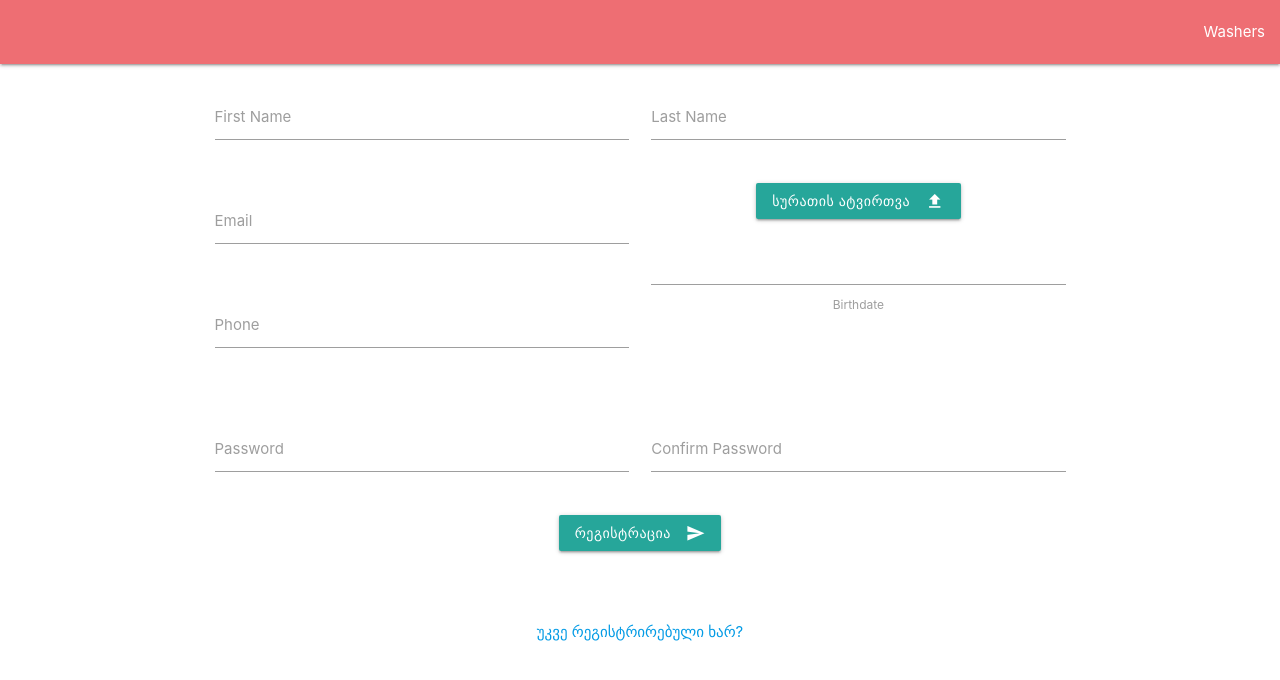
After one commit to tsotnesharvadze/Graey-Education, a Django app: page /registration/ in a window 1280 px wide. The commit adds this page. Shown: the top 680 px of the page. Run offline with Django 3.2, Linux system fonts and the light colour scheme.

Commit message:
Create User Registration

```diff
--- a/back-end/GraeyCarWash/GraeyCarWash/urls.py
+++ b/back-end/GraeyCarWash/GraeyCarWash/urls.py
@@ -20,7 +20,8 @@ from django.urls import path, include
 
 urlpatterns = [
     path('admin/', admin.site.urls, name='admin'),
-    path('', include('wash.urls', namespace='wash'))
+    path('washers/', include('wash.urls', namespace='wash')),
+    path('', include('user.urls', namespace='user'))
 ]
 
 if settings.DEBUG:
--- a/back-end/GraeyCarWash/templates/base.html
+++ b/back-end/GraeyCarWash/templates/base.html
@@ -21,6 +21,8 @@
 {% endblock %}
 
 <script src="{% static 'js/header-responsive.js' %}"></script>
+{% block style %}
+{% endblock %}
 </body>
 
 </html>
--- /dev/null
+++ b/back-end/GraeyCarWash/templates/user/registration.html
@@ -0,0 +1,117 @@
+{% extends 'base.html' %}
+
+
+
+{% block content %}
+<div class="container pt-30">
+    <div class="section">
+        <div class="row">
+            <div class="col s12">
+                <form class="col s12" action="{% url 'user:user_registration' %}" method="POST" enctype="multipart/form-data" autocomplete="off" novalidate>
+                    {% csrf_token %}
+                    <div class="row">
+                        <div class="input-field col m6 s12">
+                            {{ form.first_name}}
+                            <label for="id_first_name">First Name</label>
+                            {% for error in form.errors.first_name %}
+                                <p class="error">{{ error }}</p>
+                            {% endfor %}
+                        </div>
+                        <div class="input-field col m6 s12">
+                            {{ form.last_name}}
+                            <label for="id_last_name">Last Name</label>
+                            {% for error in form.errors.last_name %}
+                                <p class="error">{{ error }}</p>
+                            {% endfor %}
+                        </div>
+                    </div>
+                    <div class="row">
+                        <div class="col m6 s12">
+                            <div class="row">
+                                <div class="input-field col s12">
+                                    {{ form.email }}
+                                    <label for="id_email">Email</label>
+                                    {% for error in form.errors.email %}
+                                        <p class="error">{{ error }}</p>
+                                    {% endfor %}
+                                </div>
+                            </div>
+                            <div class="row">
+                                <div class="input-field col s12">
+                                    {{ form.phone_number }}
+                                    <label for="id_phone_number">Phone</label>
+                                    {% for error in form.errors.phone_number %}
+                                        <p class="error">{{ error }}</p>
+                                    {% endfor %}
+                                </div>
+                            </div>
+                        </div>
+                        <div class="col m6 s12">
+                            <div class="row">
+                                <div class="col s12 center">
+                                    {{ form.image }}
+                                    <label for="{{ form.image.id_for_label }}" class="btn waves-effect waves-light">
+                                        სურათის ატვირთვა
+                                        <i class="material-icons right">upload</i>
+                                    </label>
+                                    {% for error in form.errors.image %}
+                                        <p class="error">{{ error }}</p>
+                                    {% endfor %}
+                                </div>
+                            </div>
+                            <div class="row">
+                                <div class="col s12 center">
+                                    {{ form.birthdate }}
+                                    <label for="{{ form.birthdate.id_for_label }}">Birthdate</label>
+                                    {% for error in form.errors.birthdate %}
+                                        <p class="error">{{ error }}</p>
+                                    {% endfor %}
+                                </div>
+                            </div>
+                        </div>
+                    </div>
+                    <div class="row">
+                        <div class="input-field col m6 s12">
+                            {{ form.password1 }}
+                            <label for="{{ form.password1.id_for_label }}">Password</label>
+                            {% for error in form.errors.password1 %}
+                                <p class="error">{{ error }}</p>
+                            {% endfor %}
+                        </div>
+                        <div class="input-field col m6 s12">
+                            {{ form.password2 }}
+                            <label for="{{ form.password2.id_for_label }}">Confirm Password</label>
+                            {% for error in form.errors.password2 %}
+                                <p class="error">{{ error }}</p>
+                            {% endfor %}
+                        </div>
+                    </div>
+                    <div class="row">
+                        <div class="col s12 center">
+                            <button class="btn waves-effect waves-light" type="submit" name="action">
+                                რეგისტრაცია
+                                <i class="material-icons right">send</i>
+                            </button>
+                        </div>
+                    </div>
+                </form>
+            </div>
+        </div>
+    </div>
+    <div class="section">
+        <div class="row">
+            <div class="col s12 center">
+                <a href="{% url 'user:user_login' %}">უკვე რეგისტრირებული ხარ?</a>
+            </div>
+        </div>
+    </div>
+</div>
+{% endblock %}
+
+{% block style %}
+    <style>
+        #id_image{
+            display: none;
+        }
+    </style>
+{% endblock %}
--- /dev/null
+++ b/back-end/GraeyCarWash/user/forms.py
@@ -0,0 +1,70 @@
+from django import forms
+from django.contrib.auth import password_validation
+from django.core.exceptions import ValidationError
+from django.core.validators import RegexValidator
+from django.utils.translation import gettext_lazy as _
+from user.models import User
+
+
+class CustomUserCreationForm(forms.ModelForm):
+    error_messages = {
+        'password_mismatch': _('The two password fields didn’t match.'),
+    }
+    password1 = forms.CharField(
+        label=_("Password"),
+        strip=False,
+        widget=forms.PasswordInput(attrs={'autocomplete': 'new-password'}),
+        help_text=password_validation.password_validators_help_text_html(),
+    )
+    password2 = forms.CharField(
+        label=_("Password confirmation"),
+        widget=forms.PasswordInput(attrs={'autocomplete': 'new-password'}),
+        strip=False,
+        help_text=_("Enter the same password as before, for verification."),
+    )
+    first_name = forms.CharField(required=True)
+    last_name = forms.CharField(required=True)
+    birthdate = forms.DateField(widget=forms.TextInput(attrs={
+        'class': 'datepicker'
+    }))
+
+    class Meta:
+        model = User
+        fields = (
+            'first_name',
+            'last_name',
+            'email',
+            'birthdate',
+            'image',
+            'phone_number',
+            'password1',
+            'password2'
+        )
+
+    def clean_password2(self):
+        password1 = self.cleaned_data.get("password1")
+        password2 = self.cleaned_data.get("password2")
+        if password1 and password2 and password1 != password2:
+            raise ValidationError(
+                self.error_messages['password_mismatch'],
+                code='password_mismatch',
+            )
+        return password2
+
+    def _post_clean(self):
+        super()._post_clean()
+        # Validate the password after self.instance is updated with form data
+        # by super().
+        password = self.cleaned_data.get('password2')
+        if password:
+            try:
+                password_validation.validate_password(password, self.instance)
+            except ValidationError as error:
+                self.add_error('password2', error)
+
+    def save(self, commit=True):
+        user = super().save(commit=False)
+        user.set_password(self.cleaned_data["password1"])
+        if commit:
+            user.save()
+        return user
--- a/back-end/GraeyCarWash/user/models.py
+++ b/back-end/GraeyCarWash/user/models.py
@@ -1,3 +1,5 @@
+from decimal import Decimal
+
 from django.contrib.auth.base_user import BaseUserManager
 from django.contrib.auth.models import AbstractUser
 from django.core.validators import validate_email
@@ -49,10 +51,11 @@ class User(AbstractUser):
     image = models.ImageField(verbose_name=_("Image"), upload_to='profiles')
     salary = models.DecimalField(
         max_digits=8, decimal_places=2,
-        verbose_name=_('Salary'), help_text='in Lari / % (if being washer )'  # @TODO: Optimize
+        verbose_name=_('Salary'), help_text='in Lari / % (if being washer )',
+        default=Decimal(0)  # @TODO: Optimize
     )
     phone_number = models.CharField(max_length=50, verbose_name=_('Phone Number'))
-    hire_date = models.DateField()
+    hire_date = models.DateField(auto_now_add=True, verbose_name=_("Hire Date"))
 
     class Status(IntegerChoices):
         customer = 1, _("Customer")
--- a/back-end/GraeyCarWash/user/urls.py
+++ b/back-end/GraeyCarWash/user/urls.py
@@ -1 +1,10 @@
-# from django.contrib.auth.views import
+from django.urls import path
+
+from user.views import user_registration, user_login
+
+app_name = 'user'
+
+urlpatterns = [
+    path('', user_login, name='user_login'),
+    path('registration/', user_registration, name='user_registration'),
+]
--- a/back-end/GraeyCarWash/user/views.py
+++ b/back-end/GraeyCarWash/user/views.py
@@ -1,3 +1,30 @@
-from django.shortcuts import render
+from django.shortcuts import render, redirect
 
-# Create your views here.
+from user.forms import CustomUserCreationForm
+from user.models import User
+
+
+def user_login(request):
+    return render(
+        request,
+        'user/login.html'
+    )
+
+
+def user_registration(request):
+    user_create_form = CustomUserCreationForm()
+    if request.method == 'POST':
+        user_create_form = CustomUserCreationForm(request.POST, files=request.FILES)
+        if user_create_form.is_valid():
+            customer: User = user_create_form.save(commit=False)
+            customer.status = User.Status.customer
+            customer.save()
+            return redirect('user:user_login')
+
+    return render(
+        request,
+        template_name='user/registration.html',
+        context={
+            'form': user_create_form
+        }
+    )
--- a/back-end/GraeyCarWash/wash/urls.py
+++ b/back-end/GraeyCarWash/wash/urls.py
@@ -1,12 +1,10 @@
 from django.urls import path
 
-from wash.views import washer_list_view, washer_detail, contact, make_order
+from wash.views import washer_list_view, washer_detail
 
 app_name = 'wash'
 
 urlpatterns = [
-    path('washers/', washer_list_view, name='washer-list'),
-    path('washers/<int:pk>/', washer_detail, name='washer-detail'),
-    path('contact/', contact, name='contact'),
-    path('order/<int:pk>/', make_order, name='order'),
+    path('', washer_list_view, name='washer-list'),
+    path('<int:pk>/', washer_detail, name='washer-detail'),
 ]
```
Also changed, not shown: back-end/GraeyCarWash/GraeyCarWash/settings.py (+7 -3 lines), back-end/GraeyCarWash/templates/user/login.html (added, +13 -0 lines), back-end/GraeyCarWash/wash/views.py (+0 -30 lines), back-end/GraeyCarWash/user/migrations/0002_auto_20210215_1916.py (added), back-end/GraeyCarWash/wash/migrations/0003_auto_20210215_1916.py (added).
